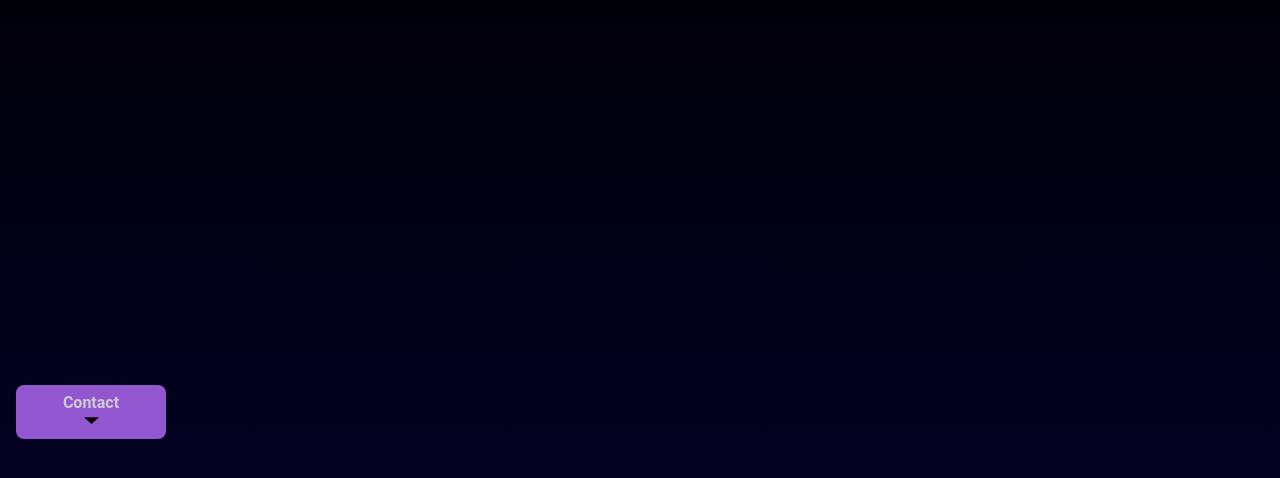
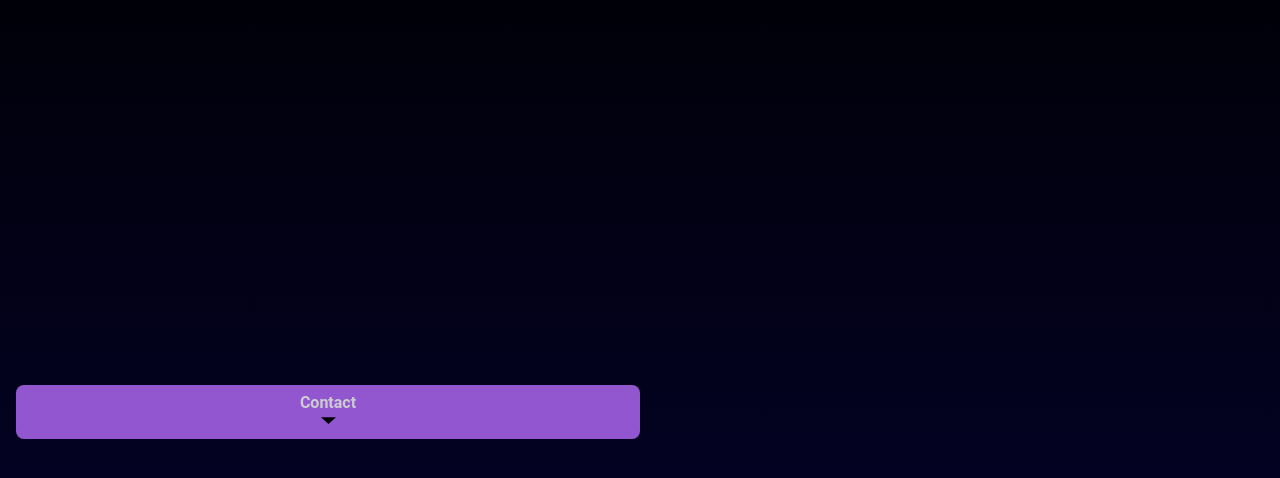
Before and after one commit to mitsu0428/yu-web, a Next.js app: page /components/ui/Hamburger in a window 1280 px wide. Shown: the part 176-654 px from the top of the page. Built offline with nearby package versions, Linux system fonts and the light colour scheme.

Commit message:
fix: sizeの調整

```diff
--- a/src/pages/components/ui/Hamburger.tsx
+++ b/src/pages/components/ui/Hamburger.tsx
@@ -73,6 +73,7 @@ export default function Hamburger() {
 const StyledNav = styled.nav`
   z-index: 100;
   position: absolute;
+  width: 100%;
   padding: 16px;
   bottom: 0;
   left: 0;
@@ -84,7 +85,7 @@ const StyledButton = styled(motion.button)`
   background: #b76cfd;
   opacity: 0.8;
   color: white;
-  width: 150px;
+  width: 50%;
   padding: 8px;
   border-radius: 8px;
   font-size: 16px;
@@ -94,7 +95,7 @@ const StyledButton = styled(motion.button)`
 
 const StyledUl = styled.ul`
   padding: 16px;
-  width: 300px;
+  width: 100%;
   list-style: none;
   background: white;
 `;
```
